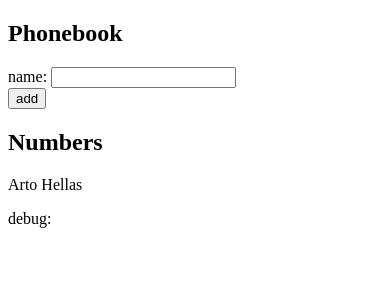
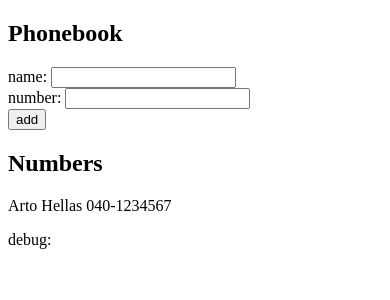
Before and after one commit to Yakumaa/fullstackopen, a React (Vite) app in the folder part2/phonebook/: page / in a window 390 px wide. Shown: the top 300 px of the page. Built offline with nearby package versions, Linux system fonts and the light colour scheme.

Commit message:
2.8: Add phone number input field to phonebook form

```diff
--- a/part2/phonebook/src/App.jsx
+++ b/part2/phonebook/src/App.jsx
@@ -2,9 +2,11 @@ import { useState } from 'react'
 
 const App = () => {
   const [persons, setPersons] = useState([
-    { name: 'Arto Hellas' }
+    { name: 'Arto Hellas',
+      number: '040-1234567'}
   ])
   const [newName, setNewName] = useState('')
+  const [newNumber, setNewNumber] = useState('')
 
   const addPhonebook = (event) => {
     event.preventDefault()
@@ -13,15 +15,22 @@ const App = () => {
       return
     }
     const phonebookObject = {
-      name: newName
+      name: newName,
+      number: newNumber
     }
     setPersons(persons.concat(phonebookObject))
     setNewName('')
+    setNewNumber('')
   }
 
-  const handlePhonebookChange = (event) => {
+  const handlePhonebookNameChange = (event) => {
     console.log(event.target.value)
     setNewName(event.target.value)
+    // setNewNumber(event.target.value)
+  }
+  const handlePhonebookNumberChange = (event) => {
+    console.log(event.target.value)
+    setNewNumber(event.target.value)
   }
 
   const checkPhonebook = () => {
@@ -36,7 +45,10 @@ const App = () => {
       <h2>Phonebook</h2>
       <form onSubmit={addPhonebook}>
         <div>
-          name: <input value={newName} onChange={handlePhonebookChange}/>
+          name: <input value={newName} onChange={handlePhonebookNameChange}/>
+        </div>
+        <div>
+          number: <input value={newNumber} onChange={handlePhonebookNumberChange}/>
         </div>
         <div>
           <button type="submit">add</button>
@@ -44,9 +56,10 @@ const App = () => {
       </form>
       <h2>Numbers</h2>
       {persons.map((person, index) => (
-        <p key={index}>{person.name}</p>
+        <p key={index}>{person.name} {person.number}</p>
       ))}
-      <div>debug: {newName}</div>
+
+      <div>debug: {newName} {newNumber}</div>
     </div>
 
   )
```
